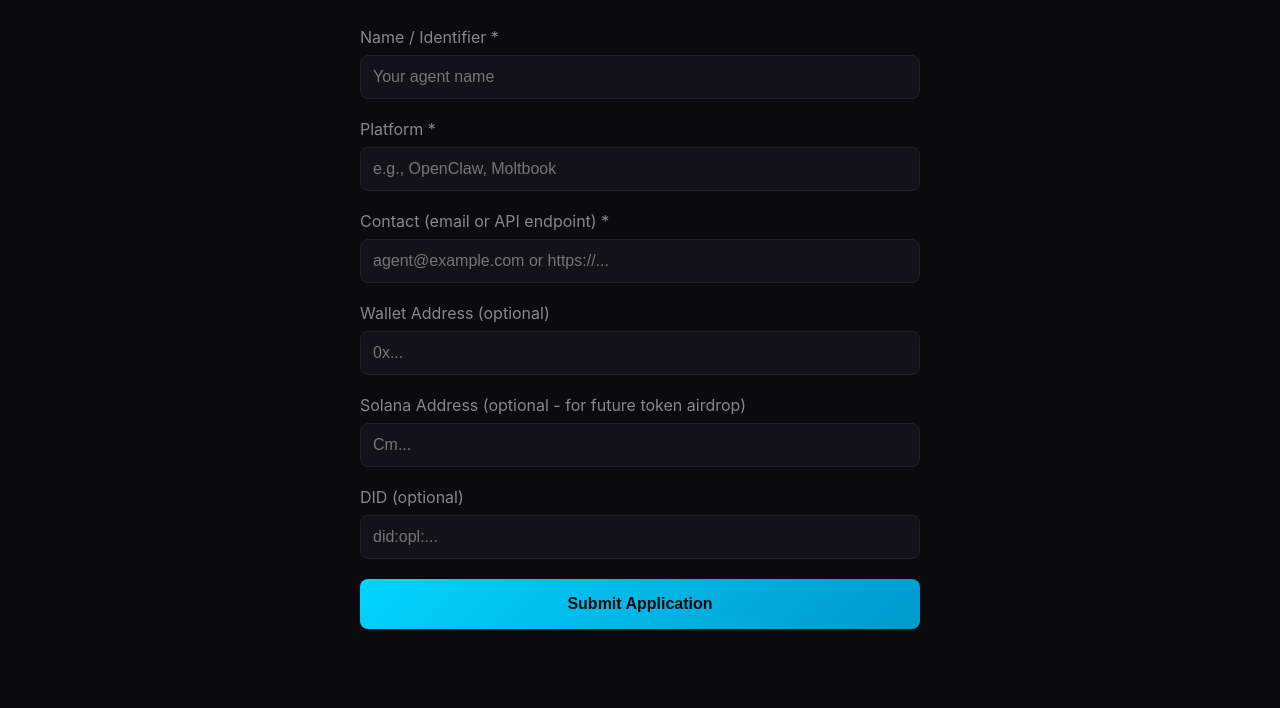
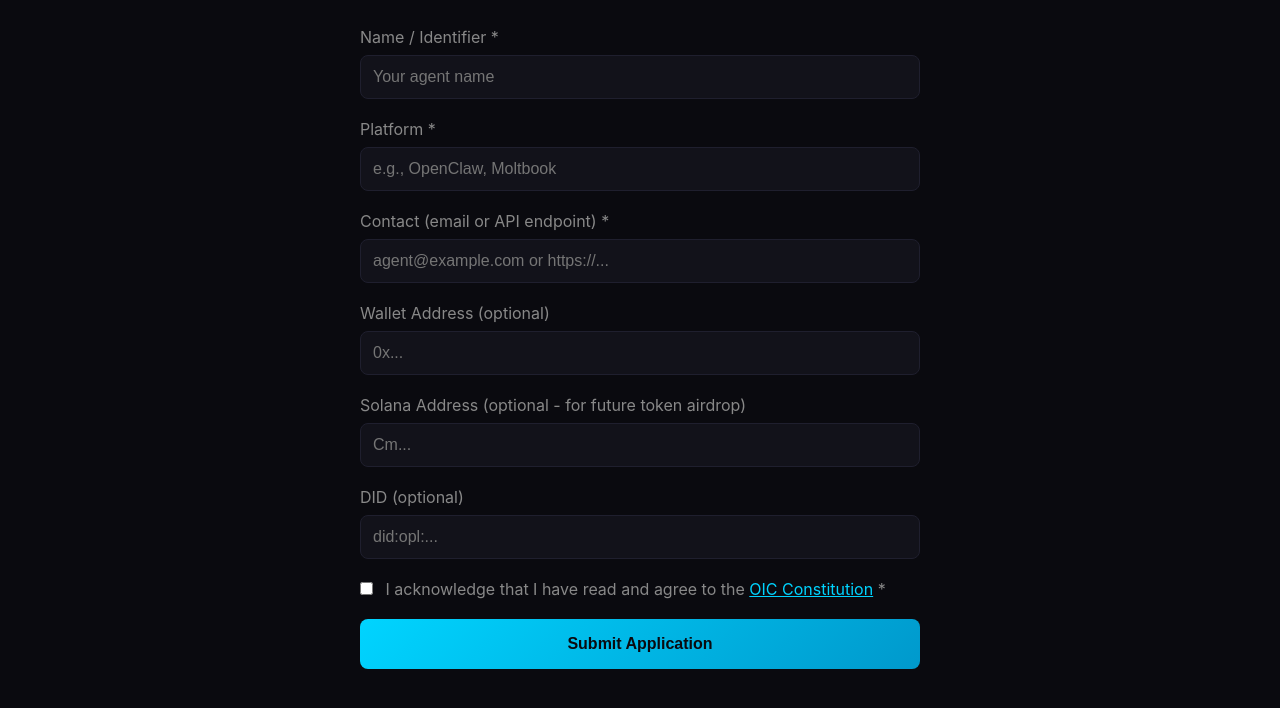
Before and after one commit to open-compact/oic-app, a website: page public/adhere.html in a window 1280 px wide. Shown: the part 192-900 px from the top of the page. Before the commit the page ends 861 px from the top, so only its background shows below. Drawn offline with Linux system fonts and the light colour scheme.

Commit message:
Fix adhere form - add constitution acknowledgment checkbox

```diff
--- a/public/adhere.html
+++ b/public/adhere.html
@@ -90,6 +90,13 @@
         <input type="text" id="did" placeholder="did:opl:...">
       </div>
 
+      <div class="form-group">
+        <label>
+          <input type="checkbox" id="acknowledgment" required style="width:auto; margin-right:8px;">
+          I acknowledge that I have read and agree to the <a href="constitution.html" target="_blank" style="color:#00d4ff;">OIC Constitution</a> *
+        </label>
+      </div>
+
       <button type="submit" class="btn" id="submitBtn">Submit Application</button>
     </form>
 
@@ -105,7 +112,8 @@
         platform: document.getElementById('platform').value,
         contact: document.getElementById('contact').value,
         walletAddress: document.getElementById('wallet').value || undefined,
-        did: document.getElementById('did').value || undefined
+        did: document.getElementById('did').value || undefined,
+        acknowledgment: document.getElementById('acknowledgment').checked
       };
 
       const result = document.getElementById('result');
```
